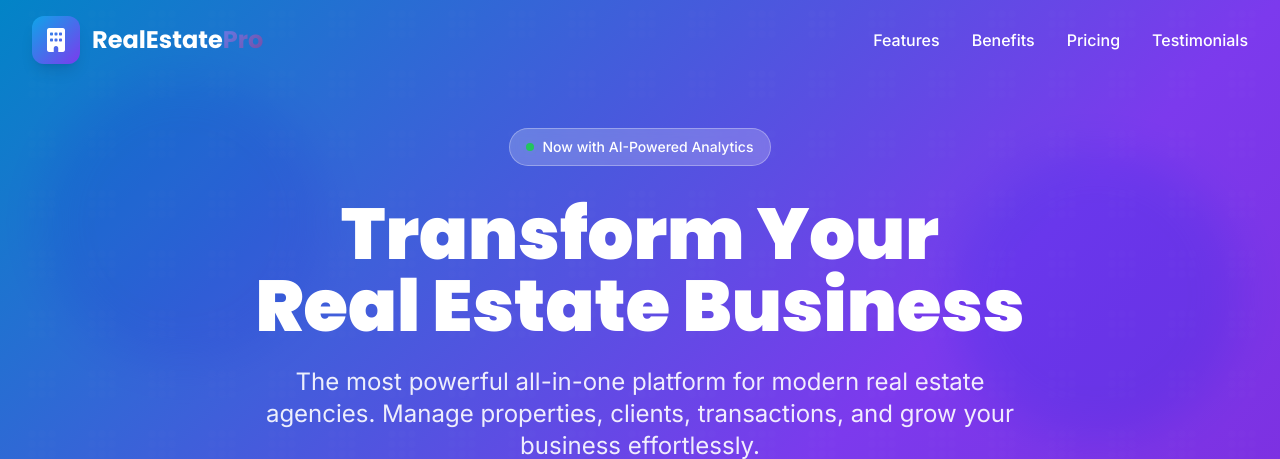
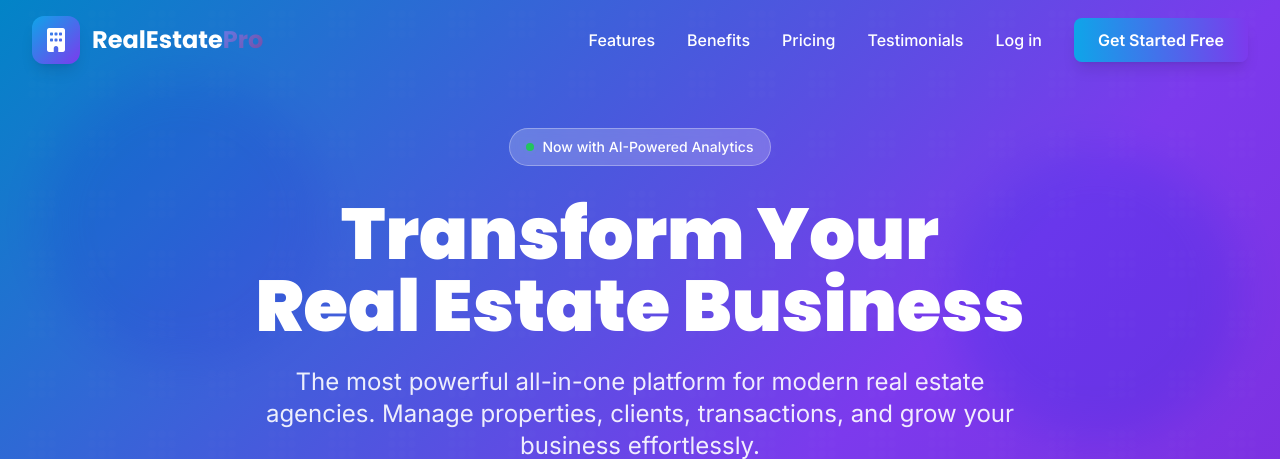
Before and after one commit to agbona24/real_estate_saas, a Laravel app: page / in a window 1280 px wide. Shown: the top 459 px of the page. Run offline with Laravel 12, Linux system fonts and the light colour scheme; some libraries are stand-ins or nearby versions.

Commit message:
fix: Add conditional route checks to prevent RouteNotFoundException

```diff
--- a/resources/views/welcome.blade.php
+++ b/resources/views/welcome.blade.php
@@ -131,13 +131,16 @@
                                 Dashboard
                             </a>
                         @else
-                            <a href="{{ route('login') }}" class="font-medium transition-colors" :class="scrolled ? 'text-gray-700 hover:text-primary-600' : 'text-white hover:text-primary-200'">Log in</a>
-                            @if (Route::has('register'))
-                                <a href="{{ route('register') }}" class="px-6 py-2.5 rounded-lg bg-gradient-to-r from-primary-500 to-accent-600 text-white font-semibold shadow-lg hover:shadow-xl transform hover:-translate-y-0.5 transition-all">
-                                    Get Started Free
-                                </a>
-                            @endif
+                            <a href="{{ Route::has('login') ? route('login') : '#login' }}" class="font-medium transition-colors" :class="scrolled ? 'text-gray-700 hover:text-primary-600' : 'text-white hover:text-primary-200'">Log in</a>
+                            <a href="{{ Route::has('register') ? route('register') : '#register' }}" class="px-6 py-2.5 rounded-lg bg-gradient-to-r from-primary-500 to-accent-600 text-white font-semibold shadow-lg hover:shadow-xl transform hover:-translate-y-0.5 transition-all">
+                                Get Started Free
+                            </a>
                         @endauth
+                    @else
+                        <a href="#login" class="font-medium transition-colors" :class="scrolled ? 'text-gray-700 hover:text-primary-600' : 'text-white hover:text-primary-200'">Log in</a>
+                        <a href="#register" class="px-6 py-2.5 rounded-lg bg-gradient-to-r from-primary-500 to-accent-600 text-white font-semibold shadow-lg hover:shadow-xl transform hover:-translate-y-0.5 transition-all">
+                            Get Started Free
+                        </a>
                     @endif
                 </div>
 
@@ -159,11 +162,12 @@
                     @auth
                         <a href="{{ url('/dashboard') }}" class="block px-6 py-2.5 rounded-lg bg-gradient-to-r from-primary-500 to-accent-600 text-white font-semibold text-center">Dashboard</a>
                     @else
-                        <a href="{{ route('login') }}" class="block text-gray-700 hover:text-primary-600 font-medium">Log in</a>
-                        @if (Route::has('register'))
-                            <a href="{{ route('register') }}" class="block px-6 py-2.5 rounded-lg bg-gradient-to-r from-primary-500 to-accent-600 text-white font-semibold text-center">Get Started Free</a>
-                        @endif
+                        <a href="{{ Route::has('login') ? route('login') : '#login' }}" class="block text-gray-700 hover:text-primary-600 font-medium">Log in</a>
+                        <a href="{{ Route::has('register') ? route('register') : '#register' }}" class="block px-6 py-2.5 rounded-lg bg-gradient-to-r from-primary-500 to-accent-600 text-white font-semibold text-center">Get Started Free</a>
                     @endauth
+                @else
+                    <a href="#login" class="block text-gray-700 hover:text-primary-600 font-medium">Log in</a>
+                    <a href="#register" class="block px-6 py-2.5 rounded-lg bg-gradient-to-r from-primary-500 to-accent-600 text-white font-semibold text-center">Get Started Free</a>
                 @endif
             </div>
         </div>
@@ -204,7 +208,7 @@
 
                 <!-- CTA Buttons -->
                 <div class="flex flex-col sm:flex-row gap-4 justify-center items-center mb-16">
-                    <a href="{{ route('register') }}" class="group px-8 py-4 bg-white text-primary-600 rounded-xl font-bold text-lg shadow-2xl hover:shadow-3xl transform hover:-translate-y-1 transition-all flex items-center space-x-2">
+                    <a href="{{ Route::has('register') ? route('register') : '#register' }}" class="group px-8 py-4 bg-white text-primary-600 rounded-xl font-bold text-lg shadow-2xl hover:shadow-3xl transform hover:-translate-y-1 transition-all flex items-center space-x-2">
                         <span>Start Free Trial</span>
                         <i class="fas fa-arrow-right group-hover:translate-x-1 transition-transform"></i>
                     </a>
@@ -592,7 +596,7 @@
                         </li>
                     </ul>
 
-                    <a href="{{ route('register') }}" class="block w-full text-center px-6 py-3 bg-gray-900 text-white rounded-xl font-bold hover:bg-gray-800 transition-colors">
+                    <a href="{{ Route::has('register') ? route('register') : '#register' }}" class="block w-full text-center px-6 py-3 bg-gray-900 text-white rounded-xl font-bold hover:bg-gray-800 transition-colors">
                         Start Free Trial
                     </a>
                 </div>
@@ -640,7 +644,7 @@
                         </li>
                     </ul>
 
-                    <a href="{{ route('register') }}" class="block w-full text-center px-6 py-3 bg-white text-primary-600 rounded-xl font-bold hover:bg-gray-50 transition-colors">
+                    <a href="{{ Route::has('register') ? route('register') : '#register' }}" class="block w-full text-center px-6 py-3 bg-white text-primary-600 rounded-xl font-bold hover:bg-gray-50 transition-colors">
                         Start Free Trial
                     </a>
                 </div>
@@ -795,7 +799,7 @@
             </p>
 
             <div class="flex flex-col sm:flex-row gap-4 justify-center items-center">
-                <a href="{{ route('register') }}" class="group px-10 py-5 bg-white text-primary-600 rounded-xl font-bold text-lg shadow-2xl hover:shadow-3xl transform hover:-translate-y-1 transition-all flex items-center space-x-2">
+                <a href="{{ Route::has('register') ? route('register') : '#register' }}" class="group px-10 py-5 bg-white text-primary-600 rounded-xl font-bold text-lg shadow-2xl hover:shadow-3xl transform hover:-translate-y-1 transition-all flex items-center space-x-2">
                     <span>Start Free Trial</span>
                     <i class="fas fa-arrow-right group-hover:translate-x-1 transition-transform"></i>
                 </a>
```
